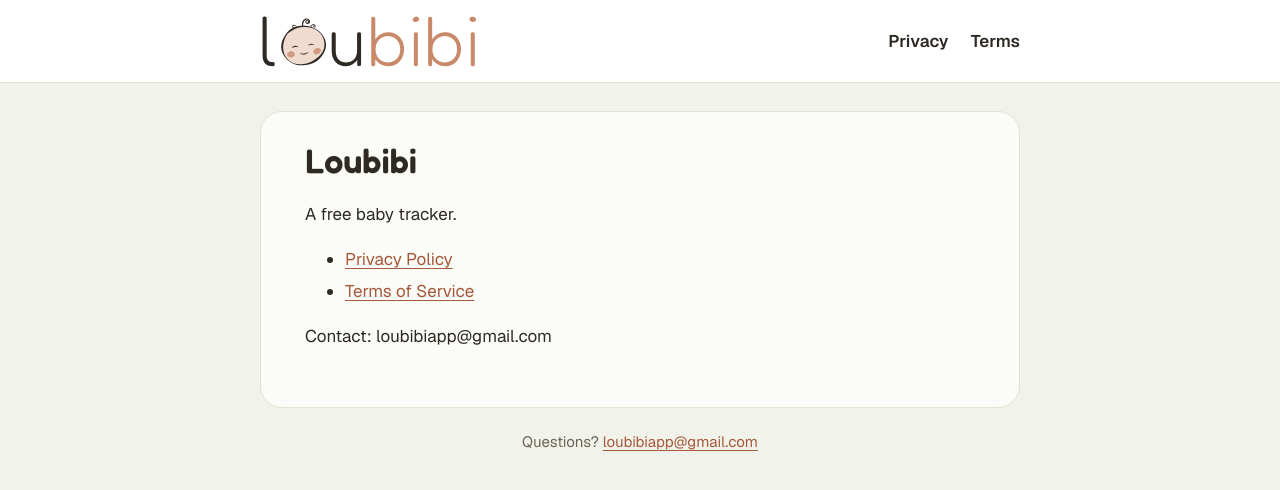
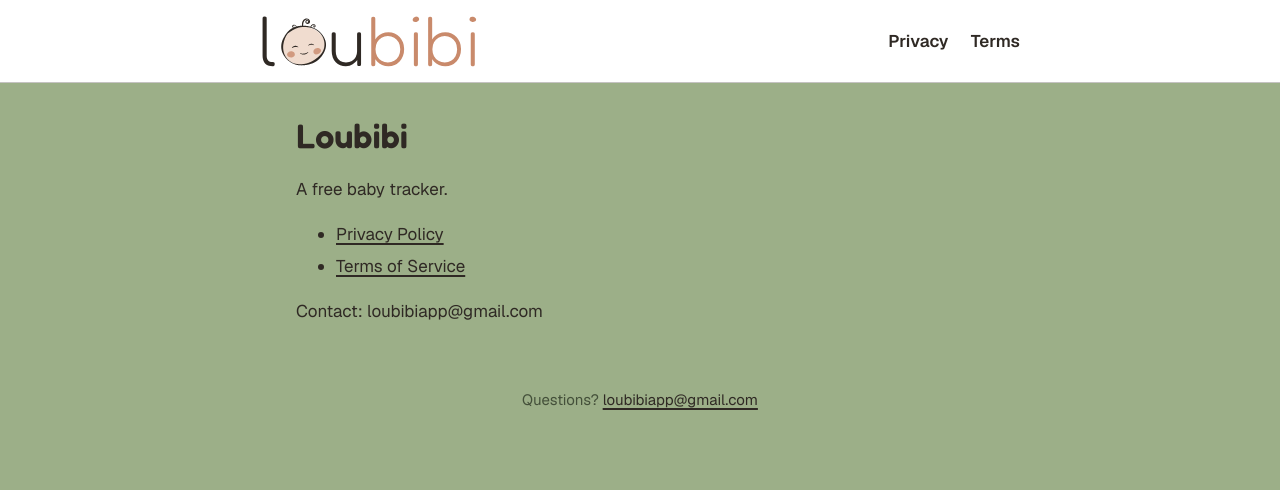
Before and after one commit to LukeJuno/loubibi-legal, a Jekyll site: the page built from index.md, in a window 1280 px wide. Shown: the top 490 px of the page. Built offline with Jekyll 4.4.1, drawn with Linux system fonts in a browser that asks for light colours.

Commit message:
Legal pages: sage page background, no box around the text, white header only
Co-Authored-By: Claude Sonnet 5.5 <noreply@anthropic.com>

```diff
--- a/assets/css/legal.css
+++ b/assets/css/legal.css
@@ -4,21 +4,20 @@
 @font-face { font-family: "Geist"; src: url("../fonts/Geist-SemiBold.ttf") format("truetype"); font-weight: 600; font-display: swap; }
 
 :root {
-  --sage: #9caf88;
-  --mist: #f1f3ea;
-  --surface: #fbfcf7;
+  --bg: #9caf88;          /* sage: the whole page behind the text */
   --ink: #2f2924;
-  --muted: #6b6259;
-  --rust: #a5583a;
-  --line: #dfe4d3;
+  --muted: #44503a;
+  --link: #2f2924;
+  --line: rgba(47, 41, 36, 0.28);
+  --soft: rgba(255, 255, 255, 0.35);
 }
 @media (prefers-color-scheme: dark) {
-  :root { --mist: #1c211a; --surface: #232922; --ink: #ecefe4; --muted: #aeb4a3; --rust: #e0a98c; --line: #343b32; }
+  :root { --bg: #1c211a; --ink: #ecefe4; --muted: #b3b9a8; --link: #f0c7ae; --line: rgba(236, 239, 228, 0.22); --soft: rgba(255, 255, 255, 0.08); }
 }
 * { box-sizing: border-box; }
 html { -webkit-text-size-adjust: 100%; }
 body {
-  margin: 0; background: var(--mist); color: var(--ink);
+  margin: 0; background: var(--bg); color: var(--ink);
   font: 17px/1.65 "Geist", -apple-system, BlinkMacSystemFont, "Segoe UI", Roboto, sans-serif;
 }
 .top {
@@ -33,21 +32,17 @@ body {
   .top { background: #5f7152; border-bottom-color: #5f7152; }
   .top nav a { color: #f1f3ea; }
 }
-main {
-  max-width: 760px; margin: 28px auto 0; padding: 28px clamp(20px, 5vw, 44px) 40px;
-  background: var(--surface); border: 1px solid var(--line); border-radius: 22px;
-}
-@media (max-width: 800px) { main { margin: 0; border-radius: 0; border-left: 0; border-right: 0; } }
+main { max-width: 760px; margin: 0 auto; padding: 32px clamp(20px, 5vw, 36px) 24px; }
 h1, h2, h3 { font-family: "Fredoka", "Geist", sans-serif; font-weight: 600; line-height: 1.25; color: var(--ink); }
 h1 { font-size: 34px; margin: 0 0 8px; }
 h2 { font-size: 24px; margin: 36px 0 8px; padding-top: 8px; border-top: 1px solid var(--line); }
 h3 { font-size: 19px; margin: 24px 0 6px; }
 p, li { color: var(--ink); }
 li { margin: 4px 0; }
-a { color: var(--rust); text-underline-offset: 3px; }
+a { color: var(--link); text-underline-offset: 3px; text-decoration-thickness: 1.5px; }
 strong { font-weight: 600; }
-code { background: var(--mist); border-radius: 6px; padding: 1px 6px; font-size: 0.92em; }
+code { background: var(--soft); border-radius: 6px; padding: 1px 6px; font-size: 0.92em; }
 table { border-collapse: collapse; width: 100%; font-size: 15px; }
 th, td { border: 1px solid var(--line); padding: 8px 10px; text-align: left; vertical-align: top; }
-th { background: var(--mist); }
+th { background: var(--soft); }
 footer { max-width: 760px; margin: 0 auto; padding: 22px 20px 40px; color: var(--muted); font-size: 15px; text-align: center; }
```
